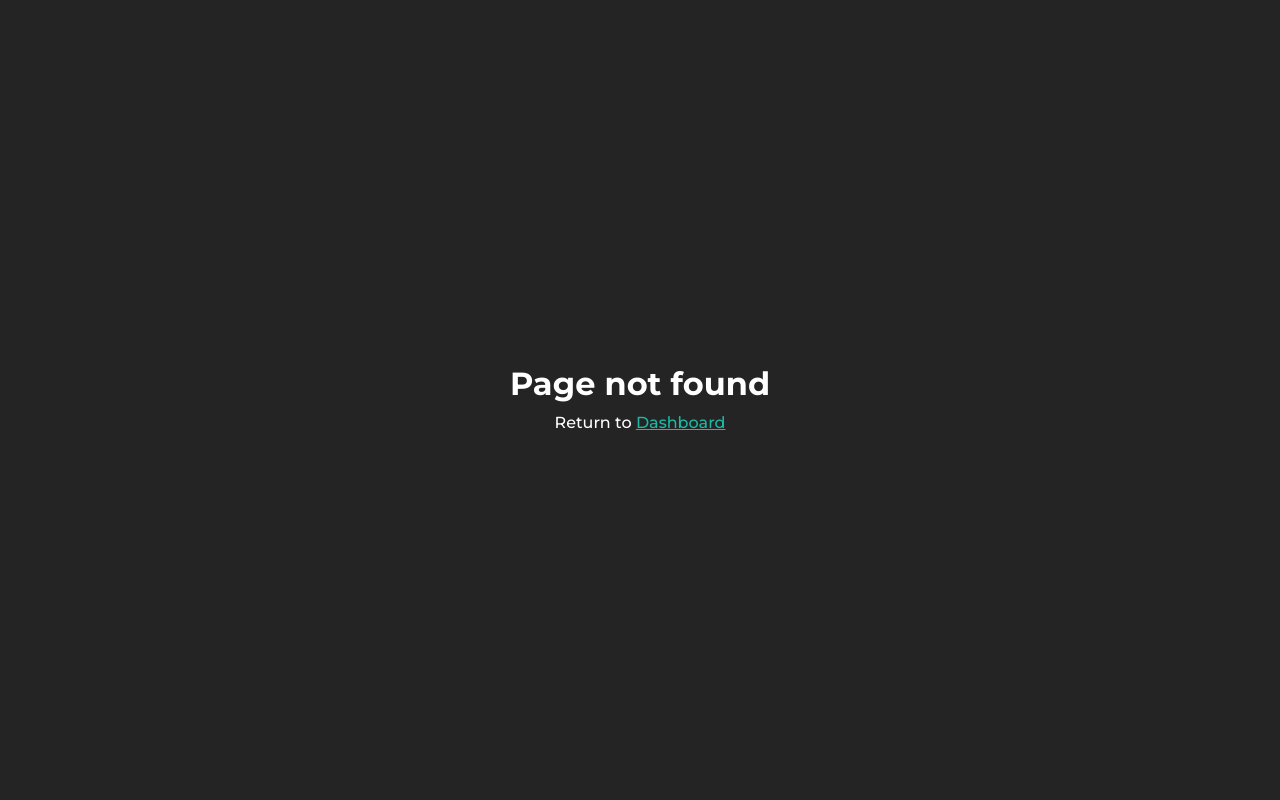
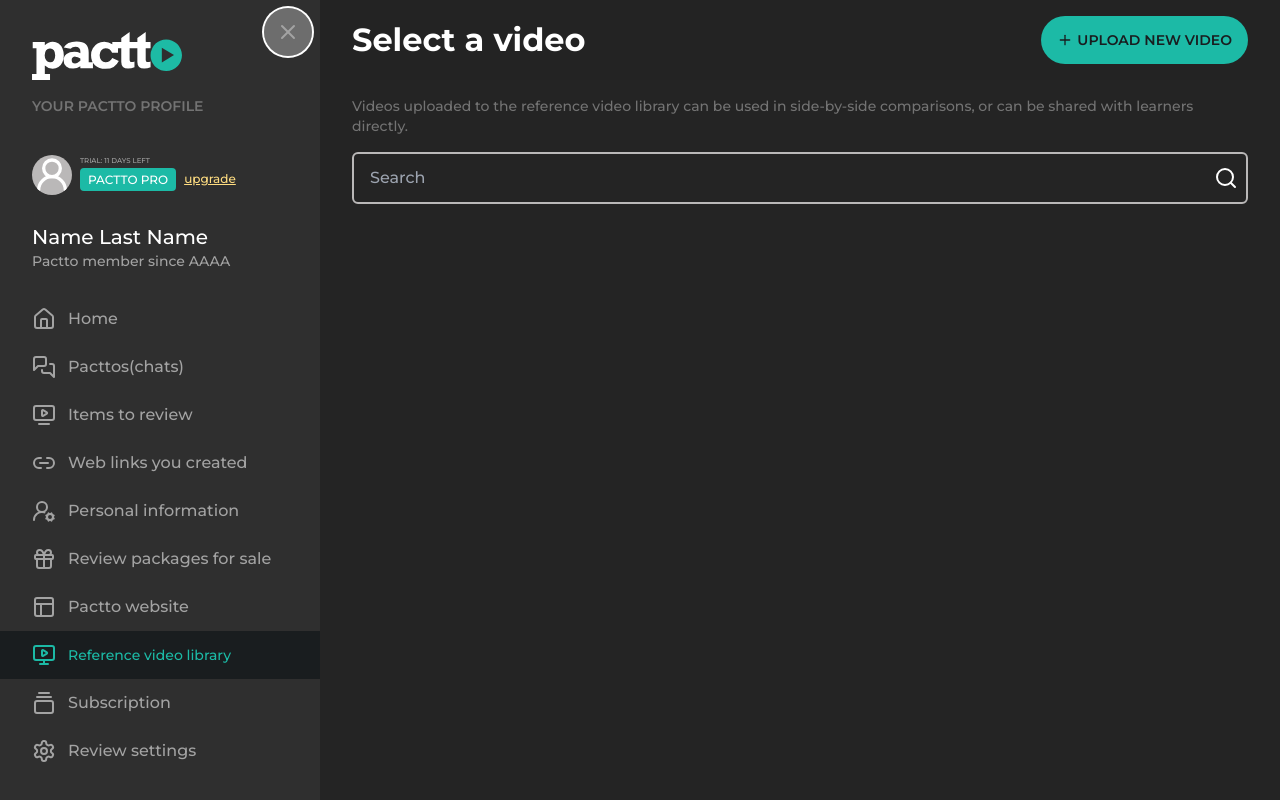
Before and after one commit to codi-Andre/pactto, a React (Vite) app: page /library in a window 1280 px wide. Before the commit this address had no page. Built offline with nearby package versions, Linux system fonts and the light colour scheme.

Commit message:
feat: add library page

```diff
--- /dev/null
+++ b/src/pages/library/library.tsx
@@ -0,0 +1,25 @@
+import { DashBoardHeader } from "@/components/dashboard-header/dashboard-header"
+import { Button } from "@/components/ui/button"
+import { Input } from "@/components/ui/Input"
+import { Plus, Search } from "lucide-react"
+
+export function Library() {
+  return (
+    <section>
+      <DashBoardHeader title="Select a video">
+        <Button className="gap-1" size="md">
+          <Plus size={16} />
+          <span>upload</span> <span className="hidden sm:block">new video</span>
+        </Button>
+      </DashBoardHeader>
+
+      <div className="m-4 flex flex-col sm:mx-8">
+        <p className="mb-4 text-sm text-neutral-500">
+          Videos uploaded to the reference video library can be used in
+          side-by-side comparisons, or can be shared with learners directly.
+        </p>
+        <Input placeholder="Search" icon={<Search />} />
+      </div>
+    </section>
+  )
+}
--- a/src/routes.tsx
+++ b/src/routes.tsx
@@ -10,6 +10,7 @@ import { SharedLinks } from "./pages/shared-links/shared-links"
 import { PersonalInfo } from "./pages/personal-info/personal-info"
 import { Packages } from "./pages/packages/packages"
 import { Profile } from "./pages/profile/profile"
+import { Library } from "./pages/library/library"
 
 export const router = createBrowserRouter([
   {
@@ -49,6 +50,10 @@ export const router = createBrowserRouter([
             path: "/profile",
             element: <Profile />,
           },
+          {
+            path: "/library",
+            element: <Library />,
+          },
         ],
       },
     ],
```
